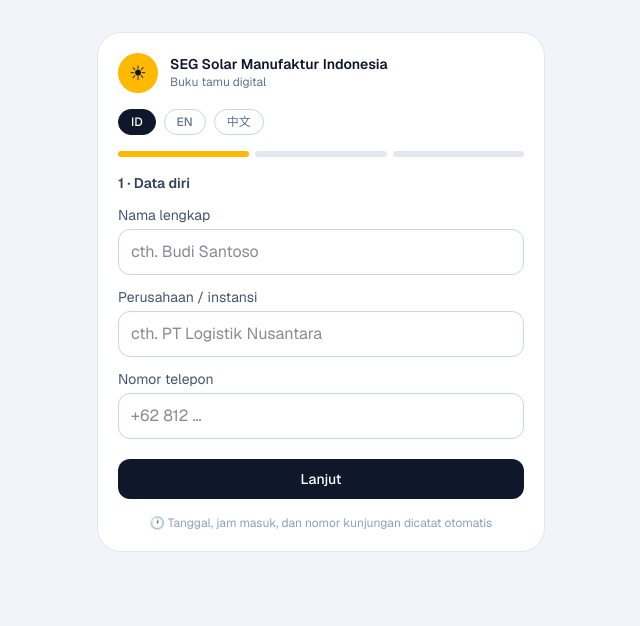
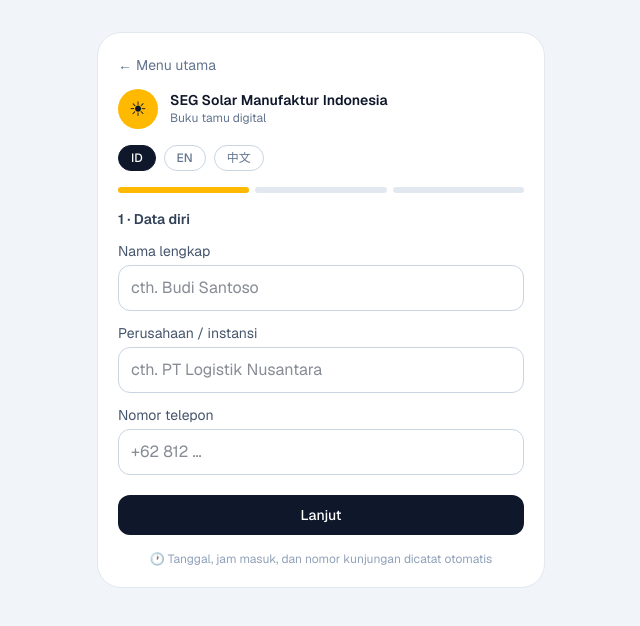
Before and after one commit to AhmadFaisal22/receptionist-system, a Next.js app: page /checkin in a window 1280 px wide. Shown: the top 626 px of the page, without its empty margins (319-959 px from the left). Built offline with nearby package versions, Linux system fonts and the light colour scheme.

Commit message:
Add 'Back to main menu' link on every page
New BackToMenu component linking to the home/landing page, added to checkin,
checkout, login, qr, dashboard, guard and admin. Trilingual label (Menu utama /
Main menu / 主菜单) on the visitor-facing pages.

```diff
--- a/src/app/admin/AdminClient.tsx
+++ b/src/app/admin/AdminClient.tsx
@@ -3,6 +3,7 @@
 import { useCallback, useEffect, useState } from "react";
 import Link from "next/link";
 import type { Employee } from "@/lib/types";
+import BackToMenu from "@/components/BackToMenu";
 
 export default function AdminClient() {
   const [employees, setEmployees] = useState<Employee[]>([]);
@@ -67,9 +68,12 @@ export default function AdminClient() {
             Names offered by the host autocomplete on the check-in form
           </p>
         </div>
-        <Link href="/dashboard" className="text-xs text-slate-500 underline">
-          ← Dashboard
-        </Link>
+        <div className="flex items-center gap-3">
+          <Link href="/dashboard" className="text-xs text-slate-500 underline">
+            ← Dashboard
+          </Link>
+          <BackToMenu label="Menu" className="text-xs" />
+        </div>
       </header>
 
       <form onSubmit={add} className="flex gap-2 mt-5 flex-wrap">
--- a/src/app/checkin/page.tsx
+++ b/src/app/checkin/page.tsx
@@ -2,6 +2,7 @@
 
 import { useEffect, useRef, useState } from "react";
 import SignatureField from "@/components/SignatureField";
+import BackToMenu from "@/components/BackToMenu";
 import { dict, LANGS, PURPOSES, type Lang, type Purpose } from "@/lib/i18n";
 
 interface EmployeeOption {
@@ -166,6 +167,9 @@ export default function CheckinPage() {
             </div>
           </div>
           <p className="text-xs text-slate-400 mt-4">{t.exitHint}</p>
+          <div className="mt-5 pt-4 border-t border-slate-100">
+            <BackToMenu label={t.mainMenu} />
+          </div>
         </div>
       </main>
     );
@@ -174,6 +178,9 @@ export default function CheckinPage() {
   return (
     <main className="flex-1 flex items-start justify-center p-4">
       <div className="w-full max-w-md rounded-3xl bg-white border border-slate-200 p-5 mt-4 mb-8">
+        <div className="mb-3">
+          <BackToMenu label={t.mainMenu} />
+        </div>
         <div className="flex items-center gap-3">
           <div className="w-10 h-10 rounded-full bg-amber-400 flex items-center justify-center text-xl">☀</div>
           <div className="flex-1">
--- a/src/app/checkout/page.tsx
+++ b/src/app/checkout/page.tsx
@@ -2,6 +2,7 @@
 
 import { useEffect, useState } from "react";
 import { dict, LANGS, type Lang } from "@/lib/i18n";
+import BackToMenu from "@/components/BackToMenu";
 
 interface StoredExit {
   token: string;
@@ -58,6 +59,9 @@ export default function CheckoutPage() {
   return (
     <main className="flex-1 flex items-start justify-center p-4">
       <div className="w-full max-w-md rounded-3xl bg-white border border-slate-200 p-6 mt-6 text-center">
+        <div className="mb-3 text-left">
+          <BackToMenu label={t.mainMenu} />
+        </div>
         <div className="flex justify-center gap-2 mb-4">
           {LANGS.map((l) => (
             <button
--- a/src/app/dashboard/DashboardClient.tsx
+++ b/src/app/dashboard/DashboardClient.tsx
@@ -4,6 +4,7 @@ import { useCallback, useEffect, useMemo, useRef, useState } from "react";
 import { gsap } from "gsap";
 import { fmtTime, localDate } from "@/lib/dates";
 import type { PublicVisit } from "@/lib/types";
+import BackToMenu from "@/components/BackToMenu";
 
 const PURPOSE_LABEL: Record<string, string> = {
   meeting: "Meeting",
@@ -174,6 +175,7 @@ export default function DashboardClient({ user, role }: { user: string; role: st
           <span className="text-xs text-slate-500 hidden sm:block">
             {user} ({role})
           </span>
+          <BackToMenu label="Menu" className="text-xs" />
           <button onClick={logout} className="text-xs text-slate-500 underline">
             Sign out
           </button>
--- a/src/app/guard/GuardClient.tsx
+++ b/src/app/guard/GuardClient.tsx
@@ -3,6 +3,7 @@
 import { useCallback, useEffect, useMemo, useState } from "react";
 import { fmtTime, localDate } from "@/lib/dates";
 import type { PublicVisit } from "@/lib/types";
+import BackToMenu from "@/components/BackToMenu";
 
 export default function GuardClient({ user }: { user: string }) {
   const [visits, setVisits] = useState<PublicVisit[]>([]);
@@ -65,9 +66,12 @@ export default function GuardClient({ user }: { user: string }) {
             <p className="text-xs text-slate-500">{user} — SEG Solar</p>
           </div>
         </div>
-        <button onClick={logout} className="text-xs text-slate-500 underline">
-          Keluar
-        </button>
+        <div className="flex items-center gap-3">
+          <BackToMenu label="Menu" className="text-xs" />
+          <button onClick={logout} className="text-xs text-slate-500 underline">
+            Keluar
+          </button>
+        </div>
       </header>
 
       <section className="mt-5">
--- a/src/app/login/page.tsx
+++ b/src/app/login/page.tsx
@@ -2,6 +2,7 @@
 
 import { Suspense, useState } from "react";
 import { useSearchParams } from "next/navigation";
+import BackToMenu from "@/components/BackToMenu";
 
 const HOME_BY_ROLE: Record<string, string> = {
   receptionist: "/dashboard",
@@ -94,6 +95,10 @@ function LoginForm() {
         >
           {busy ? "Signing in…" : "Sign in"}
         </button>
+
+        <div className="mt-4 text-center">
+          <BackToMenu />
+        </div>
       </form>
     </main>
   );
--- a/src/app/qr/page.tsx
+++ b/src/app/qr/page.tsx
@@ -2,6 +2,7 @@
 
 import { useEffect, useState } from "react";
 import { QRCodeSVG } from "qrcode.react";
+import BackToMenu from "@/components/BackToMenu";
 
 export default function QrPostersPage() {
   const [origin, setOrigin] = useState("");
@@ -21,12 +22,15 @@ export default function QrPostersPage() {
             Print this page, cut the two posters apart, and laminate them.
           </p>
         </div>
+        <div className="flex items-center gap-4">
+          <BackToMenu />
           <button
             onClick={() => window.print()}
             className="rounded-xl bg-slate-900 text-white px-4 py-2 text-sm font-medium"
           >
             🖨 Print
           </button>
+        </div>
       </div>
 
       <div className="grid md:grid-cols-2 gap-6 max-w-3xl mx-auto">
--- /dev/null
+++ b/src/components/BackToMenu.tsx
@@ -0,0 +1,19 @@
+import Link from "next/link";
+
+/** Consistent "back to the home/landing page" link used across pages. */
+export default function BackToMenu({
+  label = "Main menu",
+  className = "",
+}: {
+  label?: string;
+  className?: string;
+}) {
+  return (
+    <Link
+      href="/"
+      className={`inline-flex items-center gap-1 text-sm text-slate-500 hover:text-slate-800 ${className}`}
+    >
+      <span aria-hidden>←</span> {label}
+    </Link>
+  );
+}
--- a/src/lib/i18n.ts
+++ b/src/lib/i18n.ts
@@ -19,6 +19,7 @@ export type Purpose = (typeof PURPOSES)[number];
 const id = {
   companyName: "SEG Solar Manufaktur Indonesia",
   checkinTitle: "Buku tamu digital",
+  mainMenu: "Menu utama",
   step1: "Data diri",
   step2: "Kunjungan",
   step3: "Verifikasi & tanda tangan",
@@ -75,6 +76,7 @@ export type Messages = typeof id;
 const en: Messages = {
   companyName: "SEG Solar Manufaktur Indonesia",
   checkinTitle: "Digital visitor log",
+  mainMenu: "Main menu",
   step1: "Your details",
   step2: "Your visit",
   step3: "Verify & sign",
@@ -129,6 +131,7 @@ const en: Messages = {
 const zh: Messages = {
   companyName: "SEG Solar Manufaktur Indonesia",
   checkinTitle: "访客电子登记",
+  mainMenu: "主菜单",
   step1: "个人信息",
   step2: "来访信息",
   step3: "核验与签名",
```
Lines whose indentation alone changed are shown as unchanged.
